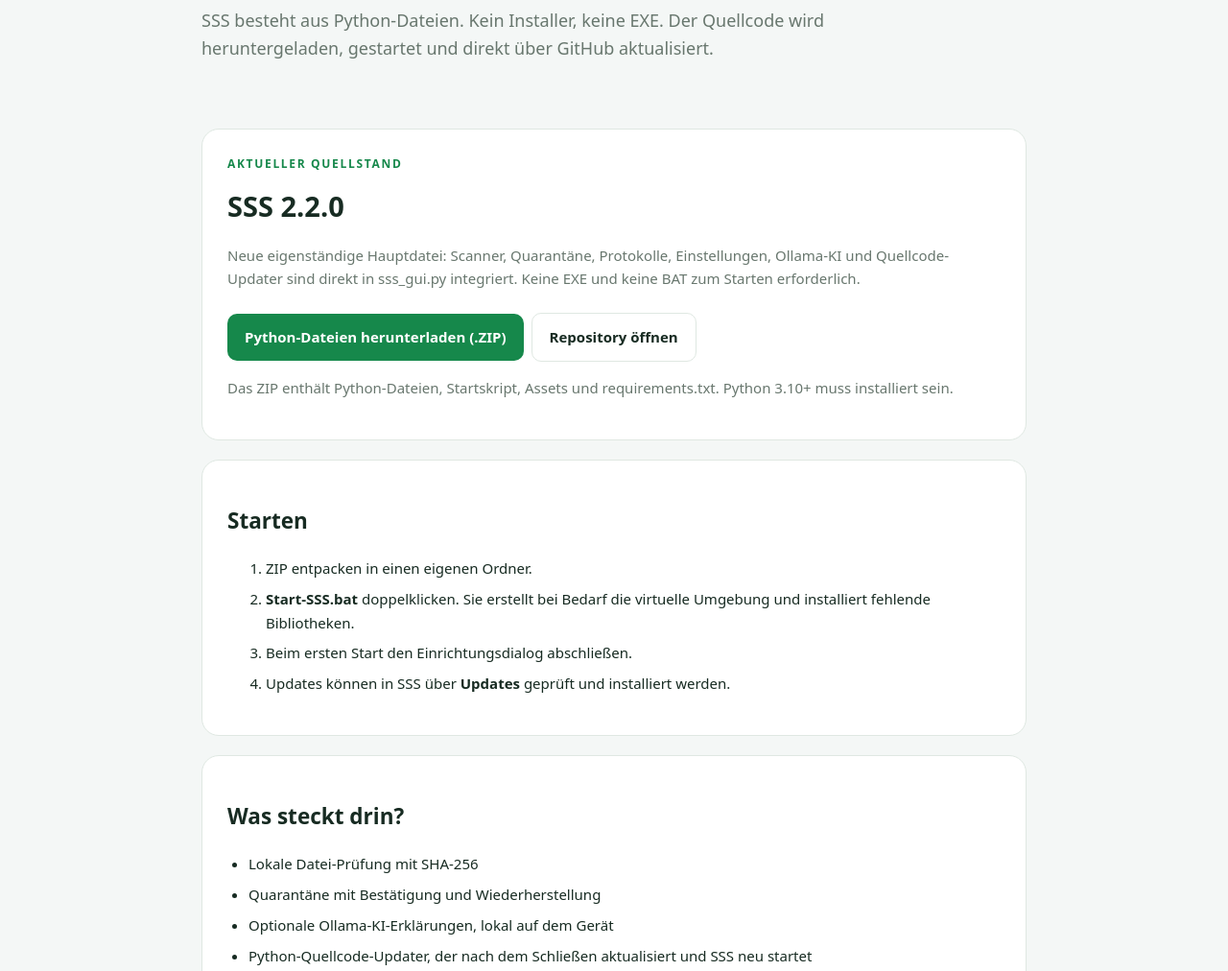
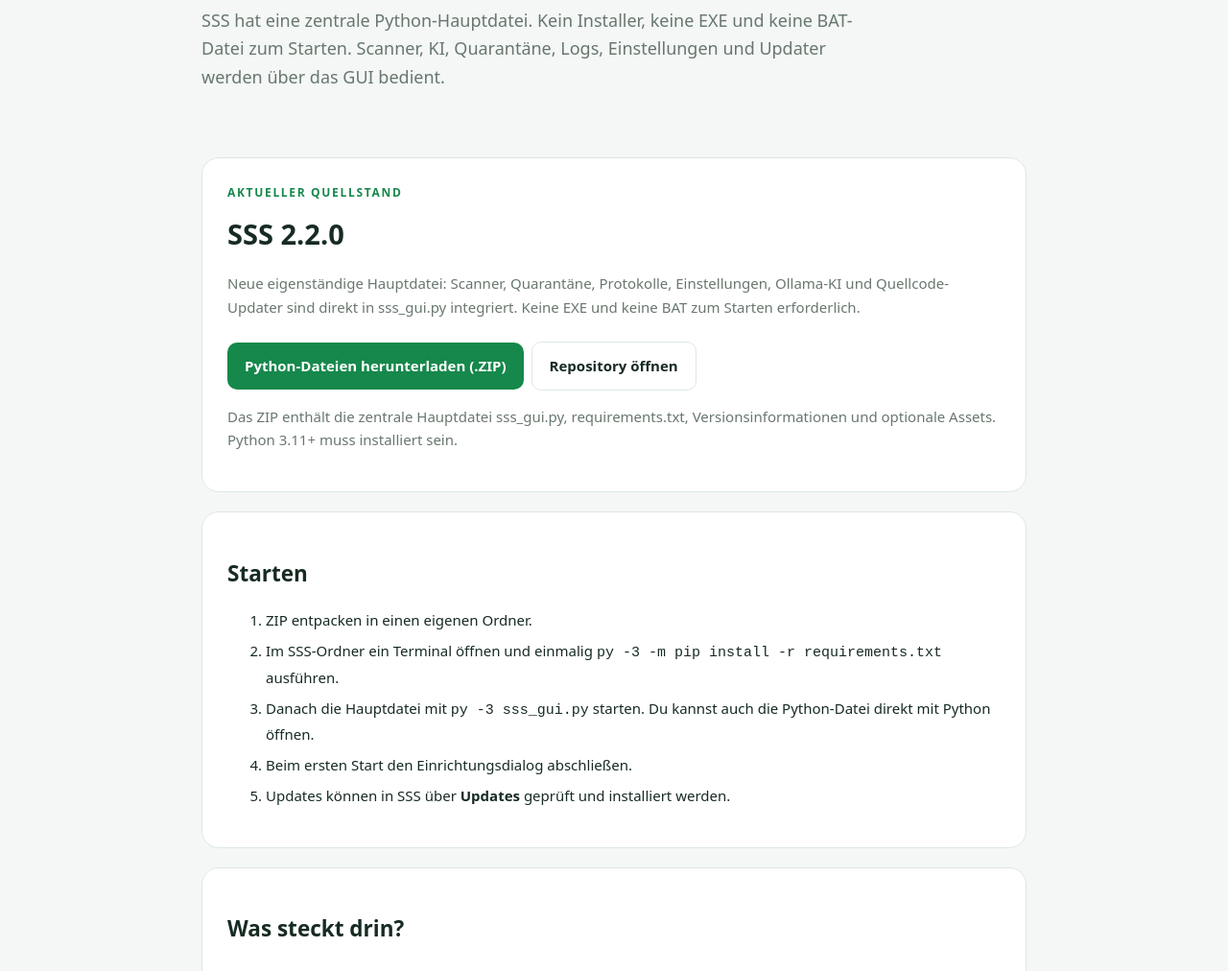
Before and after one commit to LordLOLQDH/sss, a plain HTML site: page download.html in a window 1280 px wide. Shown: the part 281-1293 px from the top of the page at 96% size. Drawn offline with Linux system fonts and the light colour scheme.

Commit message:
Update download page for direct Python main file

```diff
--- a/download.html
+++ b/download.html
@@ -6,9 +6,9 @@
 *{box-sizing:border-box}body{margin:0;background:var(--bg);color:var(--ink);font:15px/1.65 system-ui,-apple-system,"Segoe UI",sans-serif}a{color:inherit}.wrap{max-width:900px;margin:auto;padding:28px 20px}header{background:#fff;border-bottom:1px solid var(--line)}.nav{display:flex;align-items:center;justify-content:space-between}.brand{font-weight:800;text-decoration:none}.hero{padding:65px 0 30px}.eyebrow{font-size:12px;letter-spacing:.14em;text-transform:uppercase;color:var(--green);font-weight:800}h1{font-size:clamp(36px,6vw,60px);line-height:1.05;letter-spacing:-.05em;margin:12px 0}.lead{color:var(--muted);max-width:680px;font-size:18px}.panel{background:#fff;border:1px solid var(--line);border-radius:18px;padding:26px;margin:20px 0}.version{font-size:29px;font-weight:850;margin:10px 0}.btn{display:inline-block;background:var(--green);color:white;text-decoration:none;padding:12px 18px;border-radius:10px;font-weight:800;margin:8px 8px 0 0}.btn.alt{background:#fff;color:var(--ink);border:1px solid var(--line)}.muted{color:var(--muted)}ul{padding-left:22px}li{margin:7px 0}footer{color:var(--muted);font-size:12px;border-top:1px solid var(--line);margin-top:30px;padding-top:20px}
 </style></head>
 <body><header><div class="wrap nav"><a class="brand" href="index.html">SchoolServer Security</a><a href="https://github.com/LordLOLQDH/sss">GitHub-Quellcode</a></div></header>
-<main class="wrap"><section class="hero"><div class="eyebrow">Python-Projekt · Windows</div><h1>SSS, ohne EXE.</h1><p class="lead">SSS besteht aus Python-Dateien. Kein Installer, keine EXE. Der Quellcode wird heruntergeladen, gestartet und direkt über GitHub aktualisiert.</p></section>
-<section class="panel"><div class="eyebrow">Aktueller Quellstand</div><div class="version" id="version">SSS 2.1.0</div><p class="muted" id="status">Versionsstand wird geladen …</p><a class="btn" href="https://github.com/LordLOLQDH/sss/archive/refs/heads/main.zip">Python-Dateien herunterladen (.ZIP)</a><a class="btn alt" href="https://github.com/LordLOLQDH/sss">Repository öffnen</a><p class="muted">Das ZIP enthält Python-Dateien, Startskript, Assets und requirements.txt. Python 3.10+ muss installiert sein.</p></section>
-<section class="panel"><h2>Starten</h2><ol><li>ZIP entpacken in einen eigenen Ordner.</li><li><strong>Start-SSS.bat</strong> doppelklicken. Sie erstellt bei Bedarf die virtuelle Umgebung und installiert fehlende Bibliotheken.</li><li>Beim ersten Start den Einrichtungsdialog abschließen.</li><li>Updates können in SSS über <strong>Updates</strong> geprüft und installiert werden.</li></ol></section>
-<section class="panel"><h2>Was steckt drin?</h2><ul><li>Lokale Datei-Prüfung mit SHA-256</li><li>Quarantäne mit Bestätigung und Wiederherstellung</li><li>Optionale Ollama-KI-Erklärungen, lokal auf dem Gerät</li><li>Python-Quellcode-Updater, der nach dem Schließen aktualisiert und SSS neu startet</li><li>Logs und Einstellungen</li></ul><p class="muted">SSS ist ein Prototyp und kein zertifizierter Virenschutz. Ergebnisse sind unvollständig und können Fehlalarme enthalten.</p></section>
+<main class="wrap"><section class="hero"><div class="eyebrow">Python-Projekt · Windows</div><h1>SSS, ohne EXE.</h1><p class="lead">SSS hat eine zentrale Python-Hauptdatei. Kein Installer, keine EXE und keine BAT-Datei zum Starten. Scanner, KI, Quarantäne, Logs, Einstellungen und Updater werden über das GUI bedient.</p></section>
+<section class="panel"><div class="eyebrow">Aktueller Quellstand</div><div class="version" id="version">SSS 2.1.0</div><p class="muted" id="status">Versionsstand wird geladen …</p><a class="btn" href="https://github.com/LordLOLQDH/sss/archive/refs/heads/main.zip">Python-Dateien herunterladen (.ZIP)</a><a class="btn alt" href="https://github.com/LordLOLQDH/sss">Repository öffnen</a><p class="muted">Das ZIP enthält die zentrale Hauptdatei sss_gui.py, requirements.txt, Versionsinformationen und optionale Assets. Python 3.11+ muss installiert sein.</p></section>
+<section class="panel"><h2>Starten</h2><ol><li>ZIP entpacken in einen eigenen Ordner.</li><li>Im SSS-Ordner ein Terminal öffnen und einmalig <code>py -3 -m pip install -r requirements.txt</code> ausführen.</li><li>Danach die Hauptdatei mit <code>py -3 sss_gui.py</code> starten. Du kannst auch die Python-Datei direkt mit Python öffnen.</li><li>Beim ersten Start den Einrichtungsdialog abschließen.</li><li>Updates können in SSS über <strong>Updates</strong> geprüft und installiert werden.</li></ol></section>
+<section class="panel"><h2>Was steckt drin?</h2><ul><li>Lokale Datei-Prüfung mit SHA-256</li><li>Quarantäne mit Bestätigung und Wiederherstellung</li><li>Optionale Ollama-KI-Erklärungen, lokal auf dem Gerät</li><li>Updater direkt in der GUI, mit Sicherung der bisherigen Hauptdatei</li><li>Logs und Einstellungen</li></ul><p class="muted">SSS ist ein Prototyp und kein zertifizierter Virenschutz. Ergebnisse sind unvollständig und können Fehlalarme enthalten.</p></section>
 <footer>SSS · <a href="https://github.com/LordLOLQDH/sss/actions">Quellcode-Prüfstatus</a> · <a href="https://github.com/LordLOLQDH/sss/releases">Releases</a></footer></main>
 <script>fetch("version.json?cache="+Date.now()).then(r=>r.ok?r.json():Promise.reject()).then(v=>{document.getElementById("version").textContent="SSS "+v.version;document.getElementById("status").textContent=v.notes||"Aktueller Python-Quellcode";}).catch(()=>document.getElementById("status").textContent="Version 2.1.0 · Quellcode-ZIP direkt vom Repository.");</script></body></html>
```
